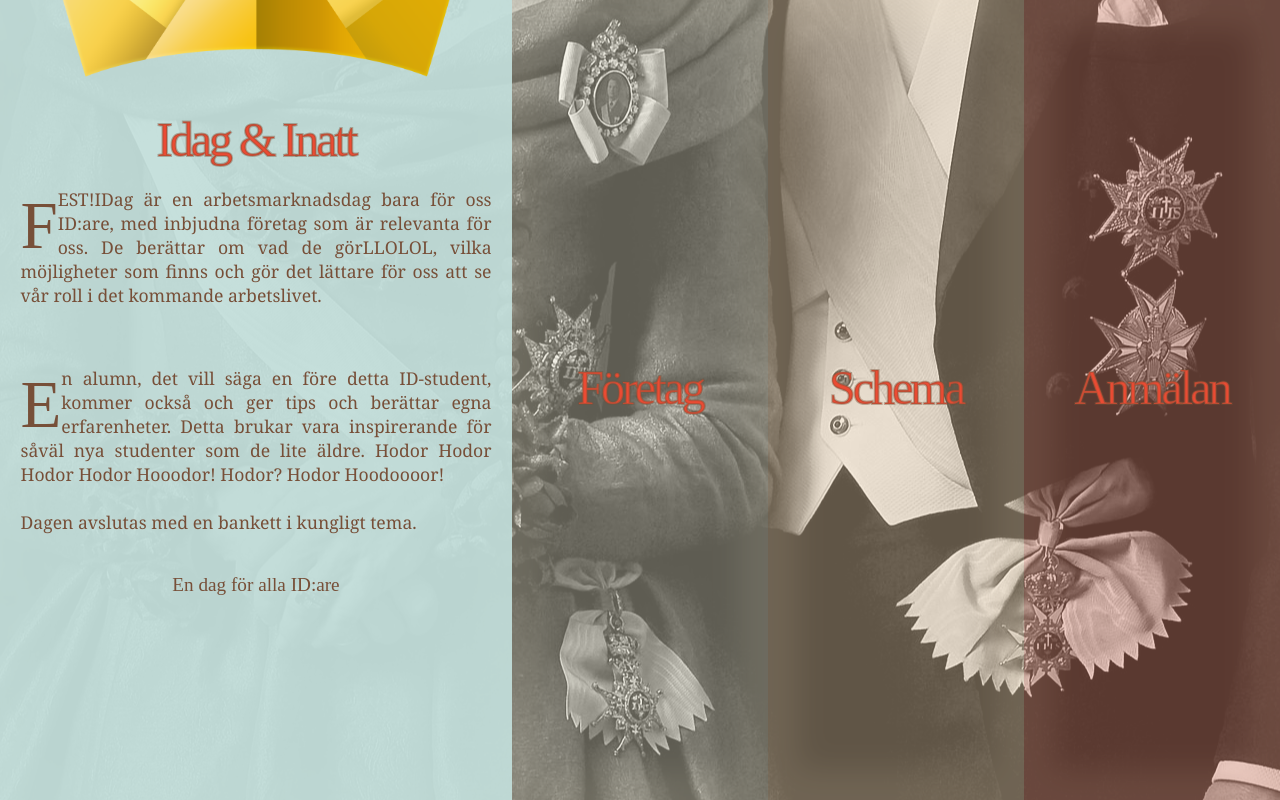
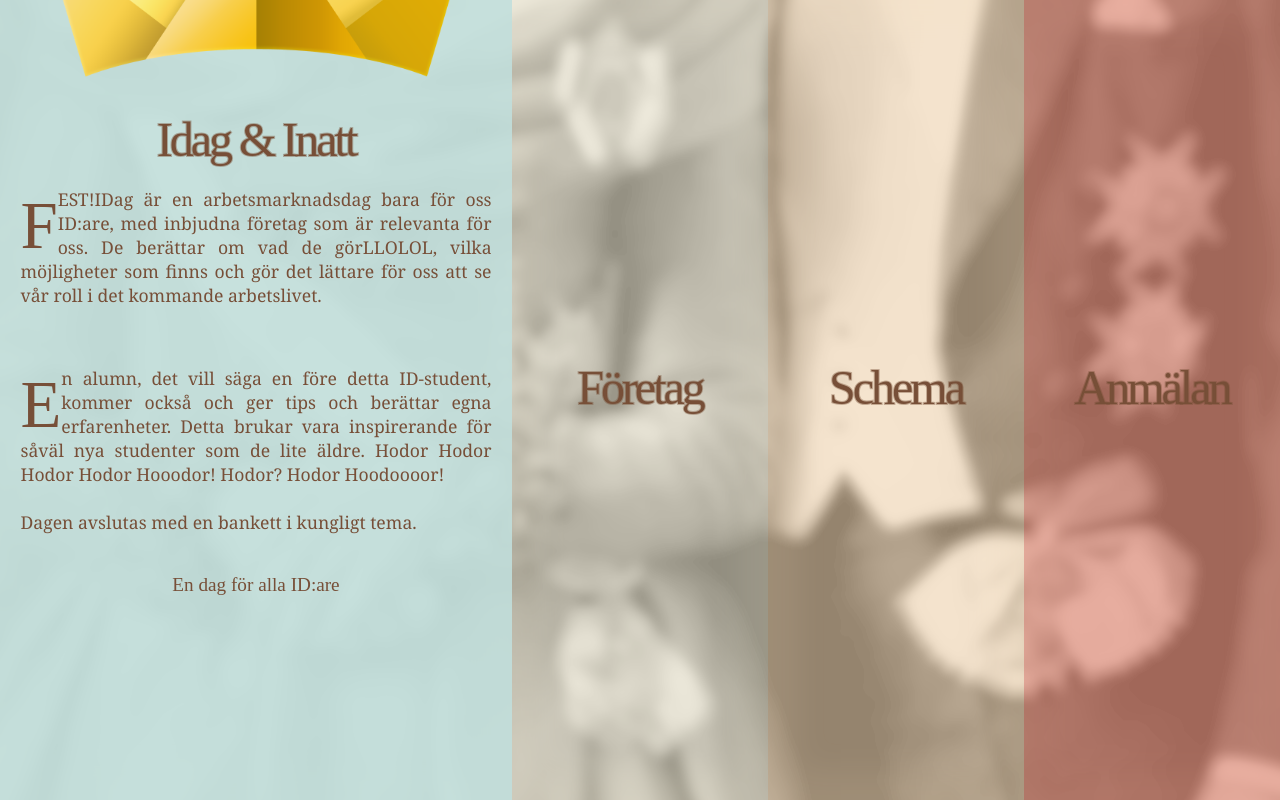
Before and after one commit to afberg/IdagInatt, a PHP site: page / in a window 1280 px wide. Run offline with PHP 8.4, Linux system fonts and the light colour scheme; some web fonts are replaced.

Commit message:
minor ediy

```diff
--- a/style.css
+++ b/style.css
@@ -69,7 +69,7 @@ html, body {
 }
 
 #wrapper{
-	background-image:url('kungenBackBW.png');;
+	background-image:url('kungenBackBW2.png');;
 	background-position: center;
 	width:100%;
 	height:100%;
@@ -125,7 +125,7 @@ h1{
 	font-weight: normal;
 	font-size: 4.5rem;
 	font-weight: normal;
-	color:#eb4b33;
+	color:rgb(119,79,56);
 	margin-bottom: 0px;
 	margin-top:0px;
 	letter-spacing: -3px;
@@ -181,22 +181,22 @@ p{
 }
 
 #back1{
-	opacity: 0.4;
+	opacity: 0.6;
 	background-color: #C5E0DC;
 	transition:all 1.5s;
 }
 #back2{
-	opacity: 0.4;
+	opacity: 0.6;
 	background-color: #ECE5CE;
 	transition:all 1.5s;
 }
 #back3{
-	opacity: 0.4;
+	opacity: 0.6;
 	background-color: #F1D4AF;
 	transition:all 1.5s;
 }
 #back4{
-	opacity: 0.4;
+	opacity: 0.7;
 	background-color: #E08E79;
 	transition:all 1.5s;
 }
```
Also changed, not shown: kungenBackBW2.png (added).
